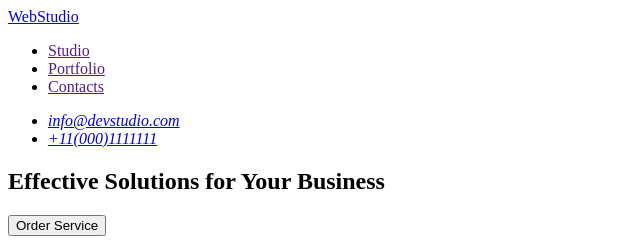
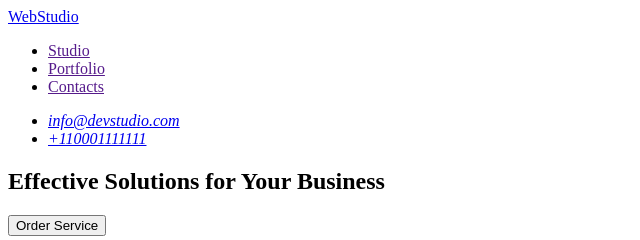
Before and after one commit to Olegovich86/goit-markup-hw-01, a plain HTML site: page index.html in a window 1280 px wide. Shown: the top 240 px of the page, 0-640 px from the left. Drawn offline with Linux system fonts and the light colour scheme.

Commit message:
update index.html

```diff
--- a/index.html
+++ b/index.html
@@ -27,7 +27,7 @@
             <a href="mailto:info@devstudio.com">info@devstudio.com</a>
           </li>
           <li>
-            <a href=tel:"+11(000)1111111">+11(000)1111111</a>
+            <a href="tel:+110001111111">+110001111111</a>
           </li>
         </ul>
       </address>
@@ -114,10 +114,10 @@
     </main>
     <footer>
       <a href="./index.html">WebStudio</a>
-        <p>
-          Increase the flow of customers and sales for your business with
-          digital marketing & growth solutions.
-        </p>
+      <p>
+        Increase the flow of customers and sales for your business with digital
+        marketing & growth solutions.
+      </p>
     </footer>
   </body>
 </html>
```
